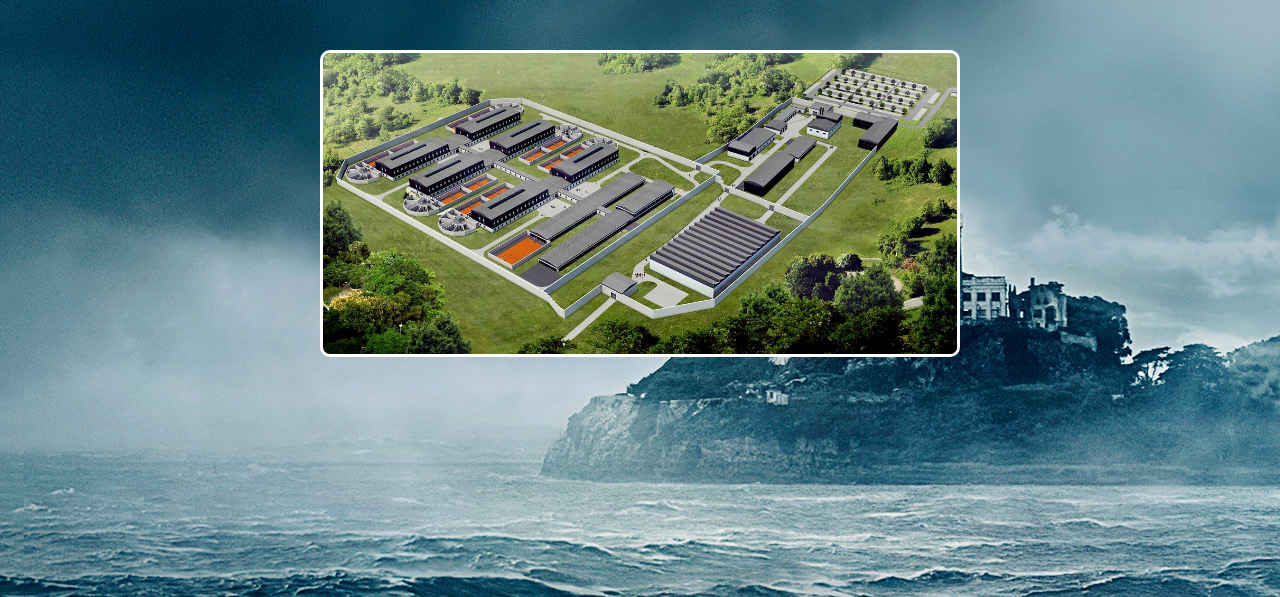
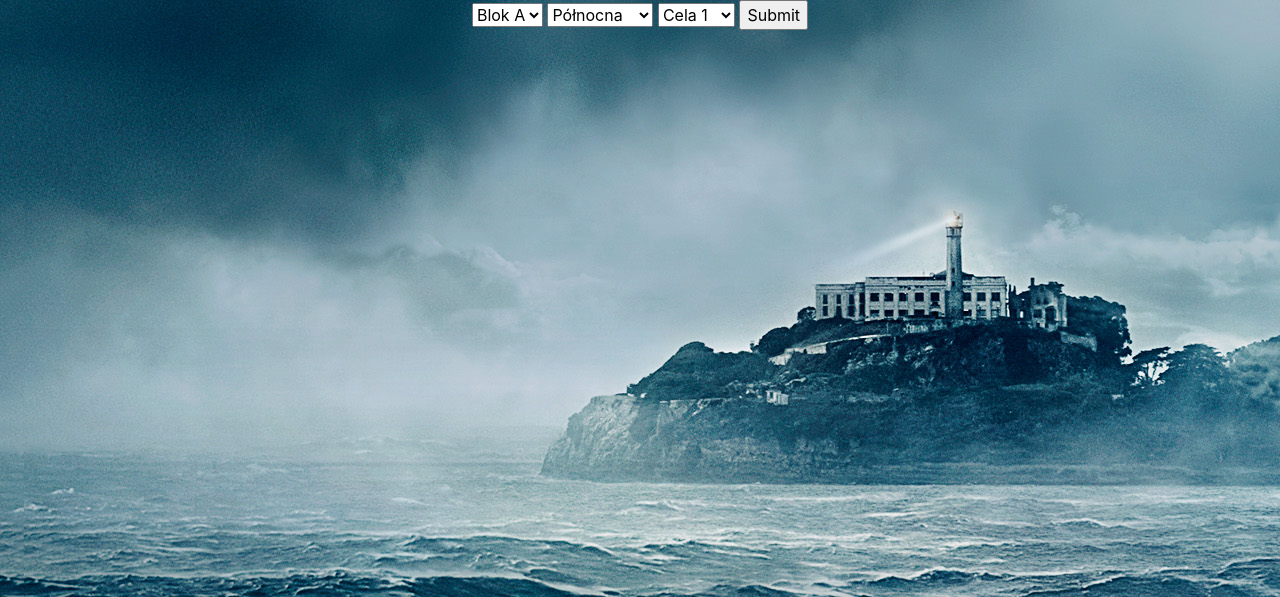
Before and after one commit to lowecky/jail, a PHP site: page /jail/obiekt.php in a window 1280 px wide. Shown: the part 56-653 px from the top of the page. Run offline with PHP 8.4, Linux system fonts and the light colour scheme; the visitor is signed in with stand-in values (Sample User, id 1).

Commit message:
zmiany w plikach

```diff
--- a/css/obiekt.css
+++ b/css/obiekt.css
@@ -5,32 +5,8 @@ width: 100%;
 height: 100%;
 /*background-color:#112233;*/
 }
-
-.zadyma{
-  margin-top: 50px;
-  width: 100%;
-  height: 100%;
+.container{
+  justify-content: center;
   display: flex;
-  justify-content: center;
   align-items: center;
 }
-.zadyma img {
-  width: 10%;
-  height: 10%;
-  fill: black;
-}
-.obiekt{
-  margin-top: 50px;
-  width: 100%;
-  height: 100%;
-  display: flex;
-  justify-content: center;
-  align-items: center;
-}
-.obiekt img {
-  width: 50%;
-  height: 50%;
-  border: solid;
-  border-color: white;
-  border-radius: 10px;
-}
--- a/obiekt.php
+++ b/obiekt.php
@@ -40,15 +40,44 @@
           </ul>
       </div>
   </nav>
+  <div class="container">
+    <div class="mx-auto">
+  <form action="/action_page.php">
+  <select name="blok">
+    <option value="BA">Blok A</option>
+    <option value="BB">Blok B</option>
+  </select>
+  <select name="sekcja">
+    <option value="north">Północna</option>
+    <option value="east">Wschodnia</option>
+    <option value="south">Południe</option>
+    <option value="west">Zachód</option>
+  </select>
+  <select name="cela">
+    <option value="pierwsza">Cela 1</option>
+    <option value="druga">Cela 2</option>
+    <option value="trzecia">Cela 3</option>
+    <option value="czwarta">Cela 4</option>
+    <option value="piata">Cela 5</option>
+    <option value="szosta">Cela 6</option>
+    <option value="siodma">Cela 7</option>
+    <option value="osma">Cela 8</option>
+    <option value="dziewiata">Cela 9</option>
+    <option value="dziesiata">Cela 10</option>
+  </select>
+  <input type="submit">
+</form>
+</div>
+</div>
 
 <!-- <div class="zadyma">
       <img src="logo.png">
 
 </div> -->
 
-<div class="obiekt">
+<!-- <div class="obiekt">
     <img src="obiekt.jpg">
-</div>
+</div> -->
 
 </body>
 </html>
```
